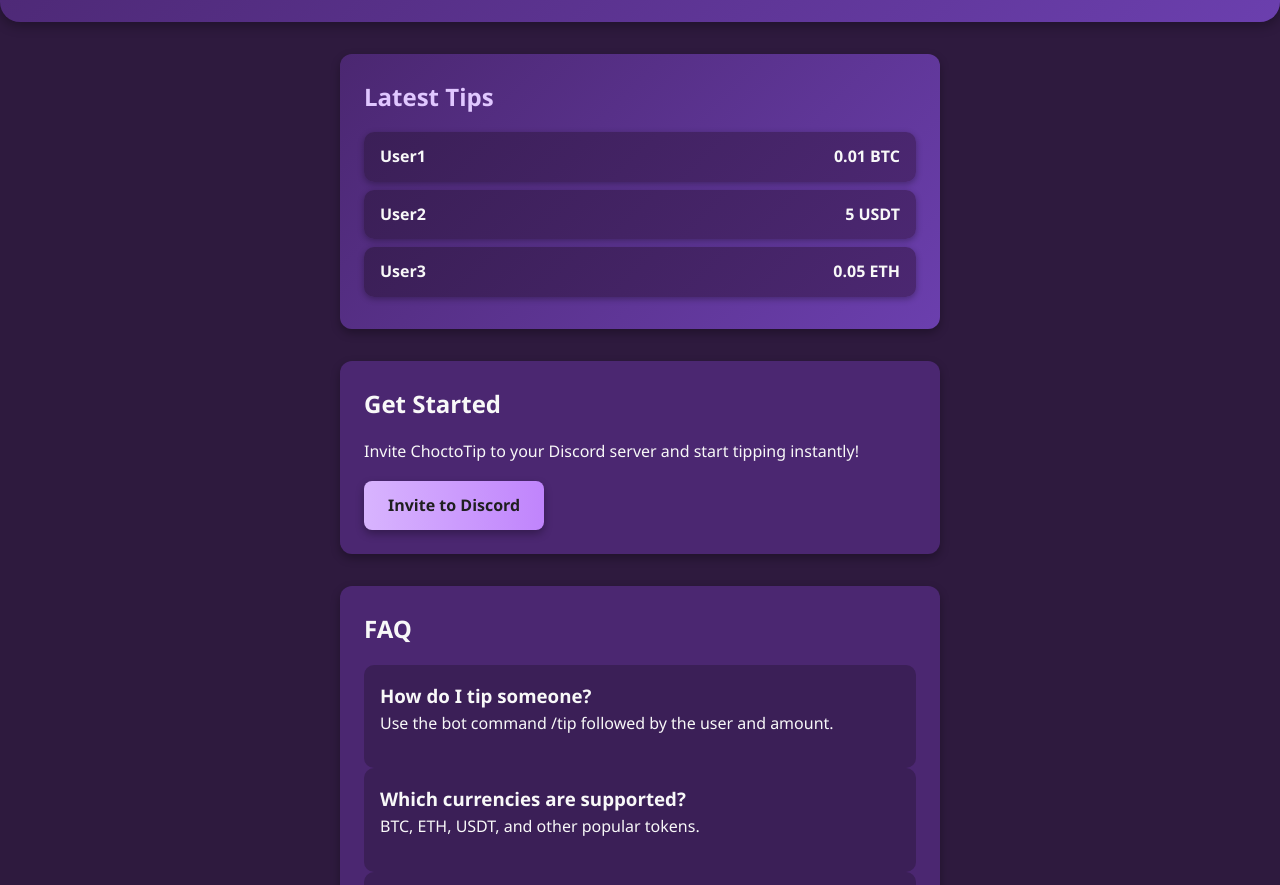
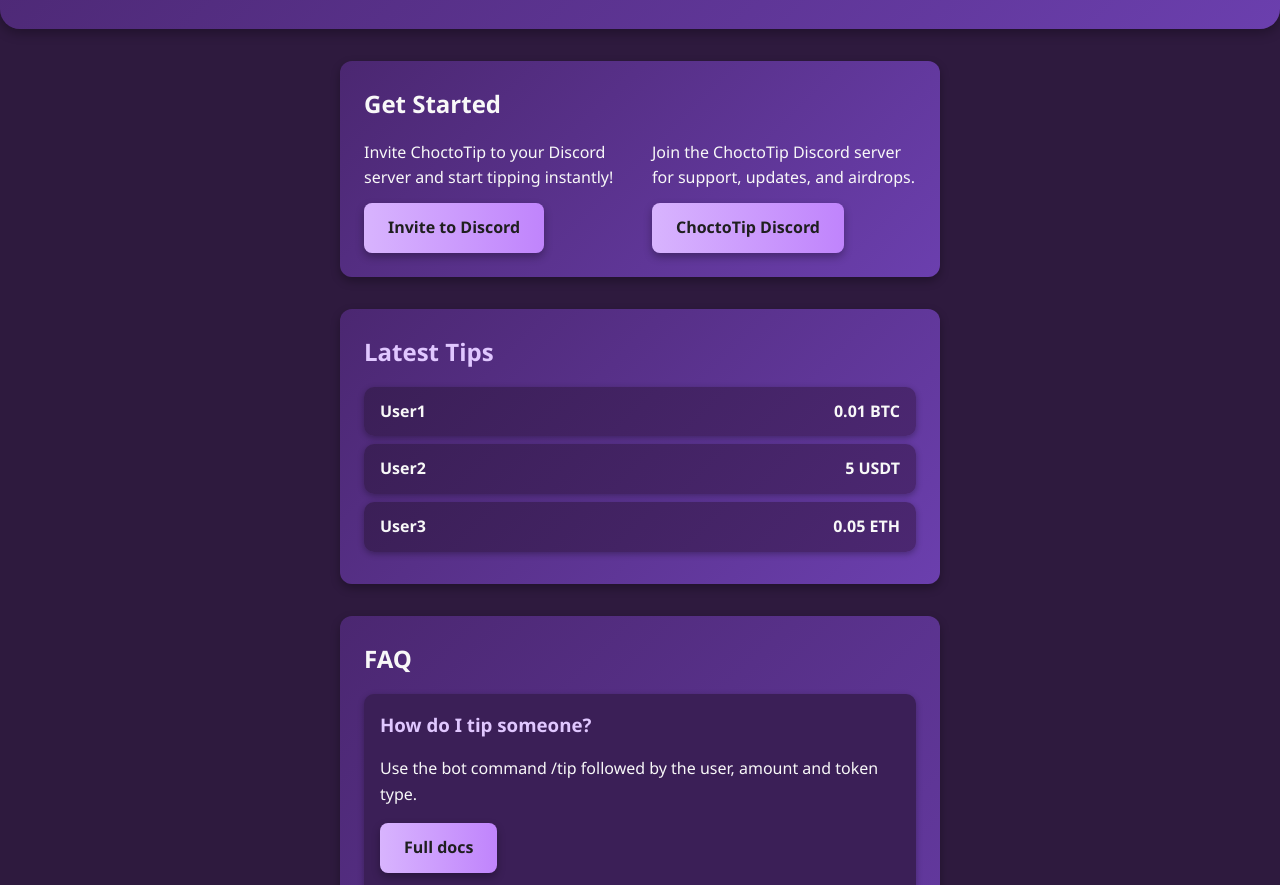
Before and after one commit to AllenKll/ChoctoTip-Website, a plain HTML site: page index.html in a window 1280 px wide. Shown: the part 218-1103 px from the top of the page. Drawn offline with Linux system fonts and the light colour scheme.

Commit message:
Deploying to main from @ AllenKll/NautBot@7e57ca4e5fb1c53c09cd3dd92a5ffc24051ee708 🚀

```diff
--- a/index.html
+++ b/index.html
@@ -4,8 +4,32 @@
   <meta charset="UTF-8">
   <meta name="viewport" content="width=device-width, initial-scale=1.0">
   <title>ChoctoTip</title>
-  <script type="module" crossorigin src="/ChoctoTip-Website/assets/index-IBcIu8Nh.js"></script>
-  <link rel="stylesheet" crossorigin href="/ChoctoTip-Website/assets/index-BvoqVu4w.css">
+  <style>
+    /* Scoped styles for the Get Started two-column layout */
+    #get-started .get-started-row {
+      display: flex;
+      gap: 1.5rem;
+      align-items: flex-start;
+      flex-wrap: wrap;
+    }
+    #get-started .get-started-column {
+      flex: 1;
+      min-width: 260px;
+    }
+    #get-started .get-started-column p {
+      margin: 0 0 0.5rem 0;
+    }
+    #get-started .get-started-column .btn {
+      margin-top: 0.25rem;
+    }
+    @media (max-width: 600px) {
+      #get-started .get-started-row {
+        flex-direction: column;
+      }
+    }
+  </style>
+  <script type="module" crossorigin src="/ChoctoTip-Website/assets/index-BDXNIMtA.js"></script>
+  <link rel="stylesheet" crossorigin href="/ChoctoTip-Website/assets/index-tvEz3Gbd.css">
 </head>
 <body>
   <!-- ================== Navigation ================== -->
@@ -16,6 +40,8 @@
       <li><a href="#tips">Tips</a></li>
       <li><a href="#get-started">Get Started</a></li>
       <li><a href="#faq">FAQ</a></li>
+      <li><a href="https://discord.com/oauth2/authorize?client_id=1416167216621293588&permissions=431644732480&integration_type=0&scope=bot" class="btn">Invite to Discord</a></li>
+
     </ul>
   </nav>
 
@@ -27,6 +53,21 @@
 
   <!-- ================== Main Content ================== -->
   <main class="container">
+    <!-- Get Started Section -->
+    <section class="info" id="get-started">
+      <h2>Get Started</h2>
+      <div class="get-started-row">
+        <div class="get-started-column">
+          <p>Invite ChoctoTip to your Discord server and start tipping instantly!</p>
+          <a href="https://discord.com/oauth2/authorize?client_id=1416167216621293588&permissions=431644732480&integration_type=0&scope=bot" class="btn">Invite to Discord</a>
+        </div>
+        <div class="get-started-column">
+          <p>Join the ChoctoTip Discord server for support, updates, and airdrops.</p>
+          <a href="https://discord.gg/K2qNgqSFn6" class="btn">ChoctoTip Discord</a>
+        </div>
+      </div>
+    </section>
+
     <!-- Tips Section -->
     <section class="stats" id="tips">
       <h2>Latest Tips</h2>
@@ -38,23 +79,17 @@
       </ul>
     </section>
 
-    <!-- Get Started Section -->
-    <section class="info" id="get-started">
-      <h2>Get Started</h2>
-      <p>Invite ChoctoTip to your Discord server and start tipping instantly!</p>
-      <a href="#" class="btn">Invite to Discord</a>
-    </section>
-
     <!-- FAQ Section -->
     <section class="info faq-section" id="faq">
       <h2>FAQ</h2>
       <div class="faq-item">
         <h3>How do I tip someone?</h3>
-        <p>Use the bot command /tip followed by the user and amount.</p>
+        <p>Use the bot command /tip followed by the user, amount and token type.</p>
+        <p><a href="docs.html" class="btn">Full docs</a></p>
       </div>
       <div class="faq-item">
         <h3>Which currencies are supported?</h3>
-        <p>BTC, ETH, USDT, and other popular tokens.</p>
+        <p>The Solana blockchain tokens are the supported coin sets.  This includes, SOL, USDC, Choctopus, Smello, and more!</p>
       </div>
       <div class="faq-item">
         <h3>Is it free?</h3>
```
Also changed, not shown: assets/index-BvoqVu4w.css (deleted, +0 -1 lines), assets/index-tvEz3Gbd.css (added, +1 -0 lines), assets/index-BDXNIMtA.js (renamed from assets/index-IBcIu8Nh.js).
